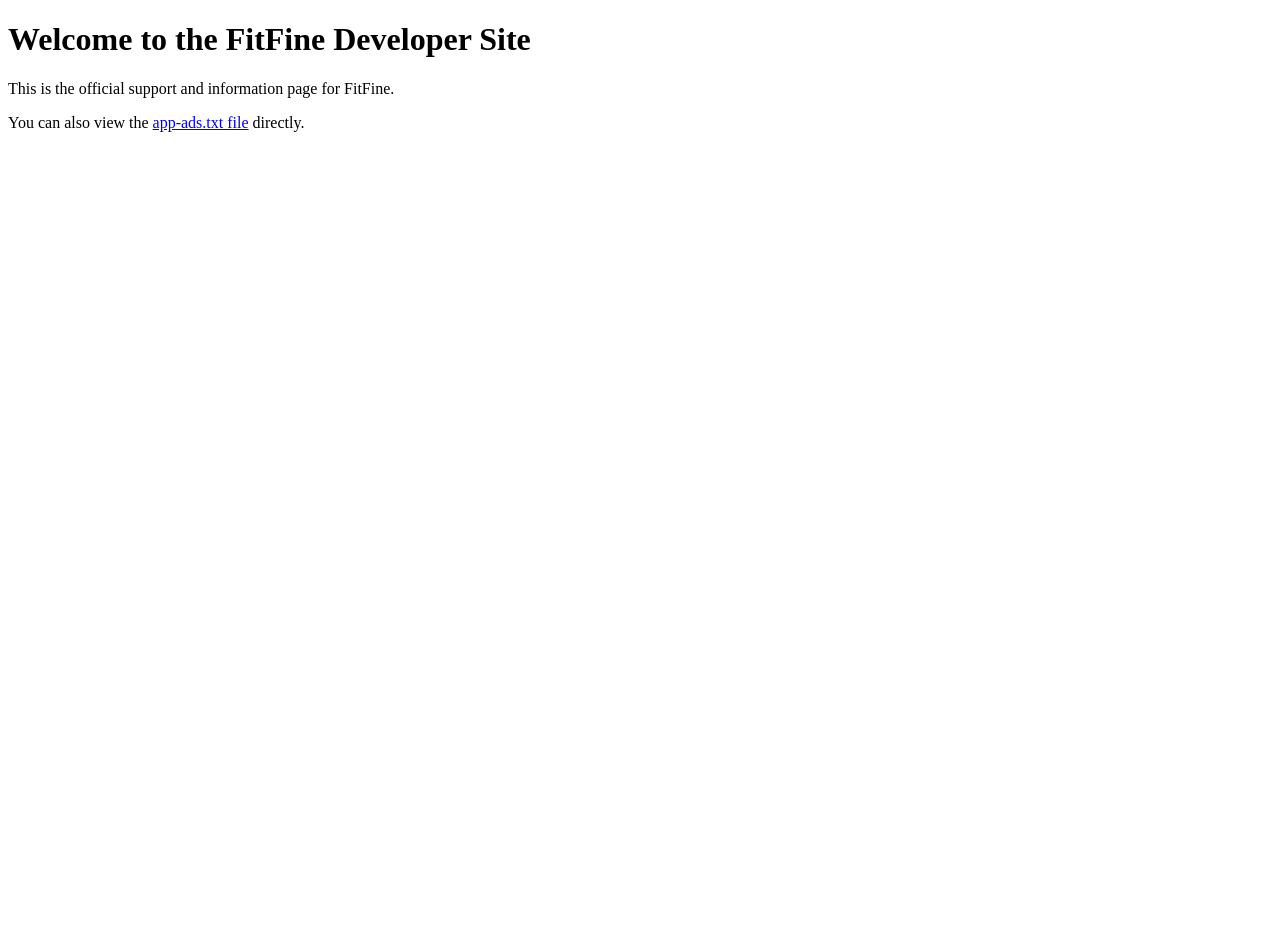
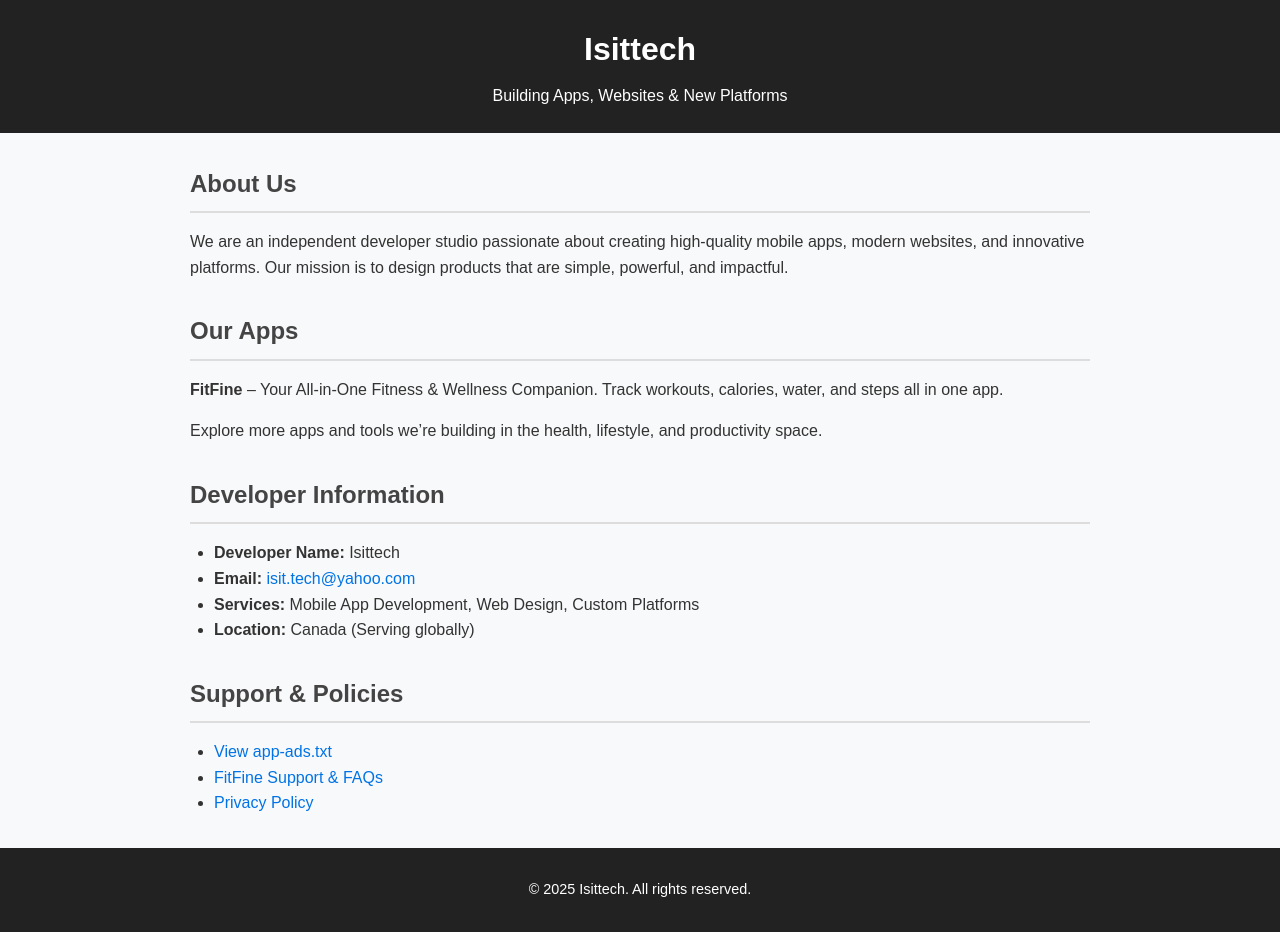
Before and after one commit to Isittech/isittech.github.io, a plain HTML site: page index.html in a window 1280 px wide. Before the commit the page ends 800 px from the top, so only its background shows below. Drawn offline with Linux system fonts and the light colour scheme.

Commit message:
Update index.html

```diff
--- a/index.html
+++ b/index.html
@@ -1,12 +1,99 @@
 <!DOCTYPE html>
-<html>
-  <head>
-    <meta charset="utf-8">
-    <title>FitFine Developer Site</title>
-  </head>
-  <body>
-    <h1>Welcome to the FitFine Developer Site</h1>
-    <p>This is the official support and information page for FitFine.</p>
-    <p>You can also view the <a href="/app-ads.txt">app-ads.txt file</a> directly.</p>
-  </body>
+<html lang="en">
+<head>
+  <meta charset="UTF-8">
+  <meta name="viewport" content="width=device-width, initial-scale=1.0">
+  <title>Isittech – Apps, Websites & Platforms</title>
+  <style>
+    body {
+      font-family: Arial, sans-serif;
+      margin: 0; padding: 0;
+      background: #f8f9fa;
+      color: #333;
+      line-height: 1.6;
+    }
+    header {
+      background: #222;
+      color: #fff;
+      padding: 1.5rem;
+      text-align: center;
+    }
+    header h1 { margin: 0; font-size: 2rem; }
+    header p { margin: 0.5rem 0 0; font-size: 1rem; }
+    main {
+      max-width: 900px;
+      margin: 2rem auto;
+      padding: 0 1rem;
+    }
+    section {
+      margin-bottom: 2rem;
+    }
+    h2 {
+      border-bottom: 2px solid #ddd;
+      padding-bottom: 0.5rem;
+      margin-bottom: 1rem;
+      color: #444;
+    }
+    ul { margin: 0; padding-left: 1.5rem; }
+    footer {
+      background: #222;
+      color: #fff;
+      text-align: center;
+      padding: 1rem;
+      font-size: 0.9rem;
+    }
+    a { color: #0073e6; text-decoration: none; }
+    a:hover { text-decoration: underline; }
+  </style>
+</head>
+<body>
+  <header>
+    <h1>Isittech</h1>
+    <p>Building Apps, Websites & New Platforms</p>
+  </header>
+
+  <main>
+    <section>
+      <h2>About Us</h2>
+      <p>
+        We are an independent developer studio passionate about creating high-quality mobile apps, modern websites,
+        and innovative platforms. Our mission is to design products that are simple, powerful, and impactful.
+      </p>
+    </section>
+
+    <section>
+      <h2>Our Apps</h2>
+      <p>
+        <strong>FitFine</strong> – Your All-in-One Fitness & Wellness Companion.
+        Track workouts, calories, water, and steps all in one app.
+      </p>
+      <p>
+        Explore more apps and tools we’re building in the health, lifestyle, and productivity space.
+      </p>
+    </section>
+
+    <section>
+      <h2>Developer Information</h2>
+      <ul>
+        <li><strong>Developer Name:</strong> Isittech</li>
+        <li><strong>Email:</strong> <a href="mailto:isit.tech@yahoo.com">isit.tech@yahoo.com</a></li>
+        <li><strong>Services:</strong> Mobile App Development, Web Design, Custom Platforms</li>
+        <li><strong>Location:</strong> Canada (Serving globally)</li>
+      </ul>
+    </section>
+
+    <section>
+      <h2>Support & Policies</h2>
+      <ul>
+        <li><a href="/app-ads.txt">View app-ads.txt</a></li>
+        <li><a href="https://isittech.github.io/fitfine-support/">FitFine Support & FAQs</a></li>
+        <li><a href="https://isittech.github.io/fitfine-support/privacy.html">Privacy Policy</a></li>
+      </ul>
+    </section>
+  </main>
+
+  <footer>
+    <p>&copy; 2025 Isittech. All rights reserved.</p>
+  </footer>
+</body>
 </html>
```
